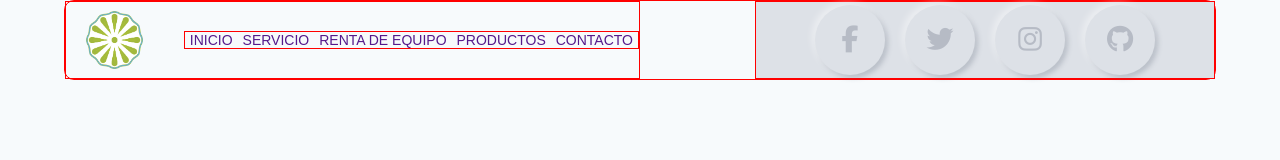
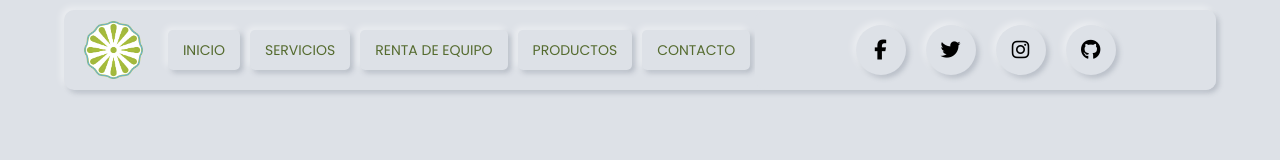
Before and after one commit to emiliocm9/DIDA-main-web-page, a plain HTML site: page index.html in a window 1280 px wide. Drawn offline with nearby package versions, Linux system fonts and the light colour scheme; a web font is replaced by a local one.

Commit message:
CHANGE- Nav bar style and add elements

```diff
--- a/index.html
+++ b/index.html
@@ -8,6 +8,7 @@
   <link href="https://fonts.googleapis.com/css2?family=Judson:wght@700&display=swap" rel="stylesheet">
   <link href="https://fonts.googleapis.com/css2?family=Montserrat:wght@300&display=swap" rel="stylesheet">
   <link href="https://fonts.googleapis.com/css2?family=Montserrat:wght@700&display=swap" rel="stylesheet">
+  <link href="https://fonts.googleapis.com/css2?family=Poppins:wght@300;400&display=swap" rel="stylesheet">
   <script src="https://code.jquery.com/jquery-3.4.1.js"></script>
   <script src="https://kit.fontawesome.com/b8f781cebc.js" crossorigin="anonymous"></script>
   <title>DIDA</title>
@@ -18,7 +19,7 @@
     <img src="img/logo.png" alt="DIDA Publicidad">
       <ul class="nav__list-container">
         <li class="nav__list-items"><a href="">Inicio</a></li>
-        <li class="nav__list-items"><a href="">Servicio</a></li>
+        <li class="nav__list-items"><a href="">Servicios</a></li>
         <li class="nav__list-items"><a href="">Renta de equipo</a></li>
         <li class="nav__list-items"><a href="">Productos</a></li>
         <li class="nav__list-items"><a href="">Contacto</a></li>
@@ -26,7 +27,7 @@
     </div>
     <div class="center">
       <div class="icons second">
-        <li class="nav__list-social"><a href="#"><span class="fab fa-facebook-f"></span></a></li>
+        <li class="nav__list-social"><a href="https://www.facebook.com/Publicidadida/" target="_blank"><span class="fab fa-facebook-f"></span></a></li>
         <li class="nav__list-social"><a href="#"><span class="fab fa-twitter"></span></a></li>
         <li class="nav__list-social"><a href="#"><span class="fab fa-instagram"></span></a></li>
         <li class="nav__list-social"><a href="#"><span class="fab fa-github"></span></a></li>
--- a/style.css
+++ b/style.css
@@ -11,35 +11,35 @@ html {
 body {
   font-size: 1.4rem;
   font-family: 'Oswald', sans-serif;
-  background-color: #f7fafc;
+  background-color: #dde1e7;
 }
 
 .nav-bar {
   display: flex;
   width: 90%;
-  margin: 0 auto;
+  margin: 1rem auto 0;
   border-radius: 1rem;
   height: 8rem;
-  border: 1px solid red;
   justify-content: space-between;
+  background: #dde1e7;
+  box-shadow: -0.3rem -0.3rem 0.7rem #ffffff73,
+              0.3rem 0.3rem 0.5rem rgba(94,104,121,0.288);
 }
 
 .nav__list {
   display: flex;
   align-items: center;
-  width: 50%;
-  border: 1px solid red;
+  width: 60%;
   justify-content: space-between;
 }
 
 .nav__list img {
-  width: 10%;
+  width: 8.5%;
   margin-left: 2rem;
 }
 
 .nav__list-container {
 display: flex;
-border: 1px solid red;
 }
 
 .nav__list-container li {
@@ -50,17 +50,28 @@ border: 1px solid red;
 .nav__list-container li a {
   text-decoration: none;
   text-transform: uppercase;
+  font-family: 'Poppins', sans-serif;
+  font-weight: 400;
+  color: darkolivegreen;
+  padding: 1rem 1.5rem;
+  box-shadow: -0.3rem -0.3rem 0.7rem #ffffff73,
+              0.3rem 0.3rem 0.5rem rgba(94,104,121,0.288);
+  border-radius: 0.5rem;
+}
+
+.nav__list-container li a:hover {
+  box-shadow: inset -0.3rem -0.3rem 0.7rem #ffffff73, inset 0.3rem 0.3rem 0.5rem rgba(94,104,121,0.288);
+  /* box-shadow: inset -0.7rem -0.7rem 2rem 0 rgba(255, 255, 255,0.7), inset 0.7rem 0.7rem 0.2rem 0 rgba(0, 0, 0, 0.2); */
 }
 
 .center{
   display: flex;
   align-items: center;
   justify-content: center;
- /*  min-height: 100vh; */
   text-align: center;
   background: #dde1e7;
   width: 40%;
-  border: 1px solid red;
+  border-radius: 1rem;
 }
 
 .icons{
@@ -71,8 +82,8 @@ border: 1px solid red;
 .nav__list-social {
   position: relative;
   list-style: none;
-  height: 7rem;
-  width: 7rem;
+  height: 5rem;
+  width: 5rem;
   margin: 0 1rem;
   border-radius: 50%;
   background: #dde1e7;
@@ -82,9 +93,9 @@ border: 1px solid red;
 }
 
 .nav__list-social a{
-  line-height: 7rem;
-  font-size: 2.7rem;
-  color: #b6bbc5;
+  line-height: 5rem;
+  font-size: 2rem;
+  color: black;
 }
 
 .second .nav__list-social.shadow-2 a{
```
